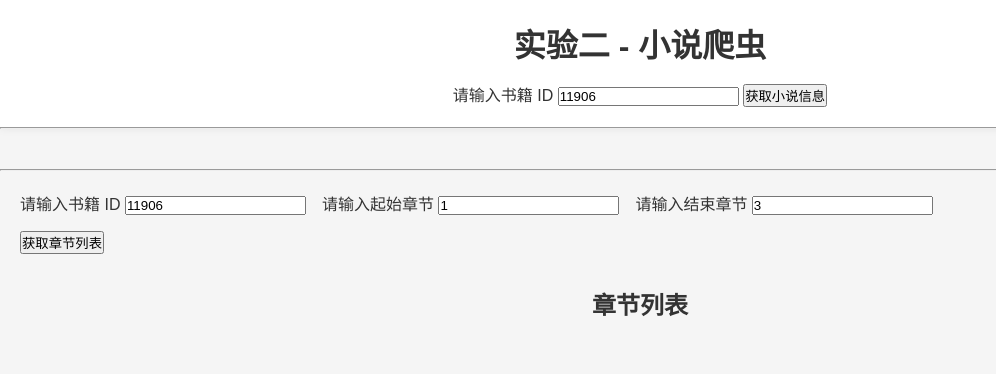
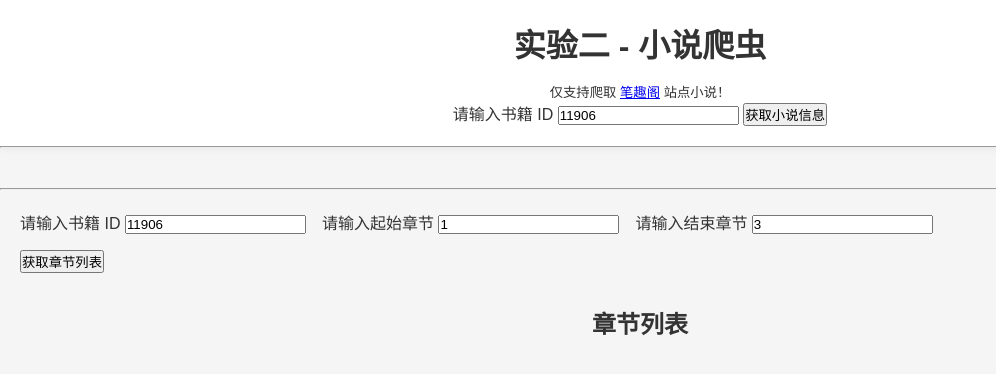
Before and after one commit to GitZhiQing/NetProgCode, a Flask app: page / in a window 1280 px wide. Shown: the top 374 px of the page, without its empty margins (0-996 px from the left). Run offline with Flask 3, Linux system fonts and the light colour scheme.

Commit message:
feat: 页面增加提示

```diff
--- a/crawler/work2/app/templates/index.html
+++ b/crawler/work2/app/templates/index.html
@@ -11,6 +11,10 @@
   <body>
     <div class="header">
       <h1>实验二 - 小说爬虫</h1>
+      <small>
+        仅支持爬取
+        <a href="https://www.3bqg.cc/" target="_blank">笔趣阁</a> 站点小说！
+      </small>
       <form id="book_form">
         <label for="b_id_0">请输入书籍 ID</label>
         <input type="number" id="b_id_0" value="11906" name="b_id_0" />
```
